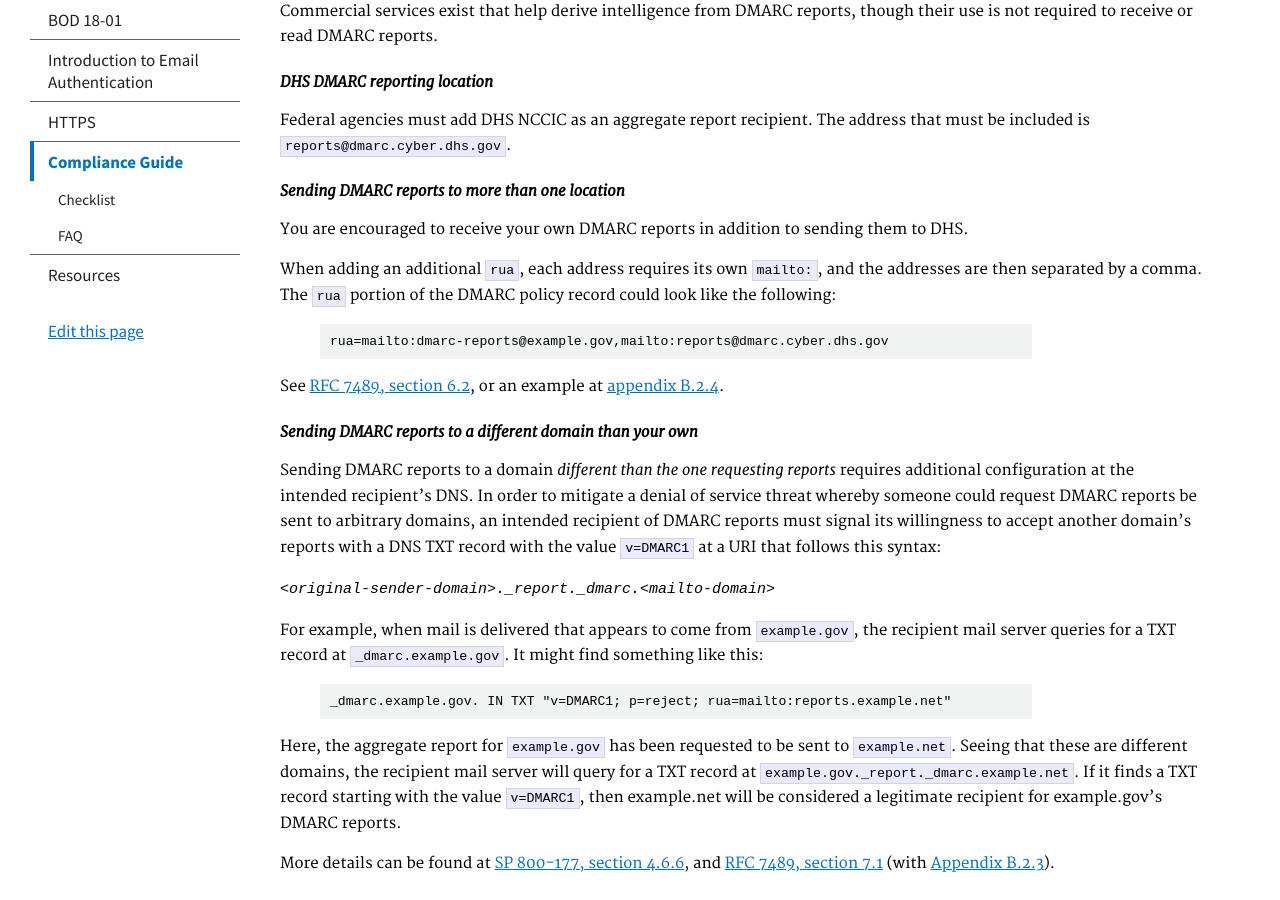
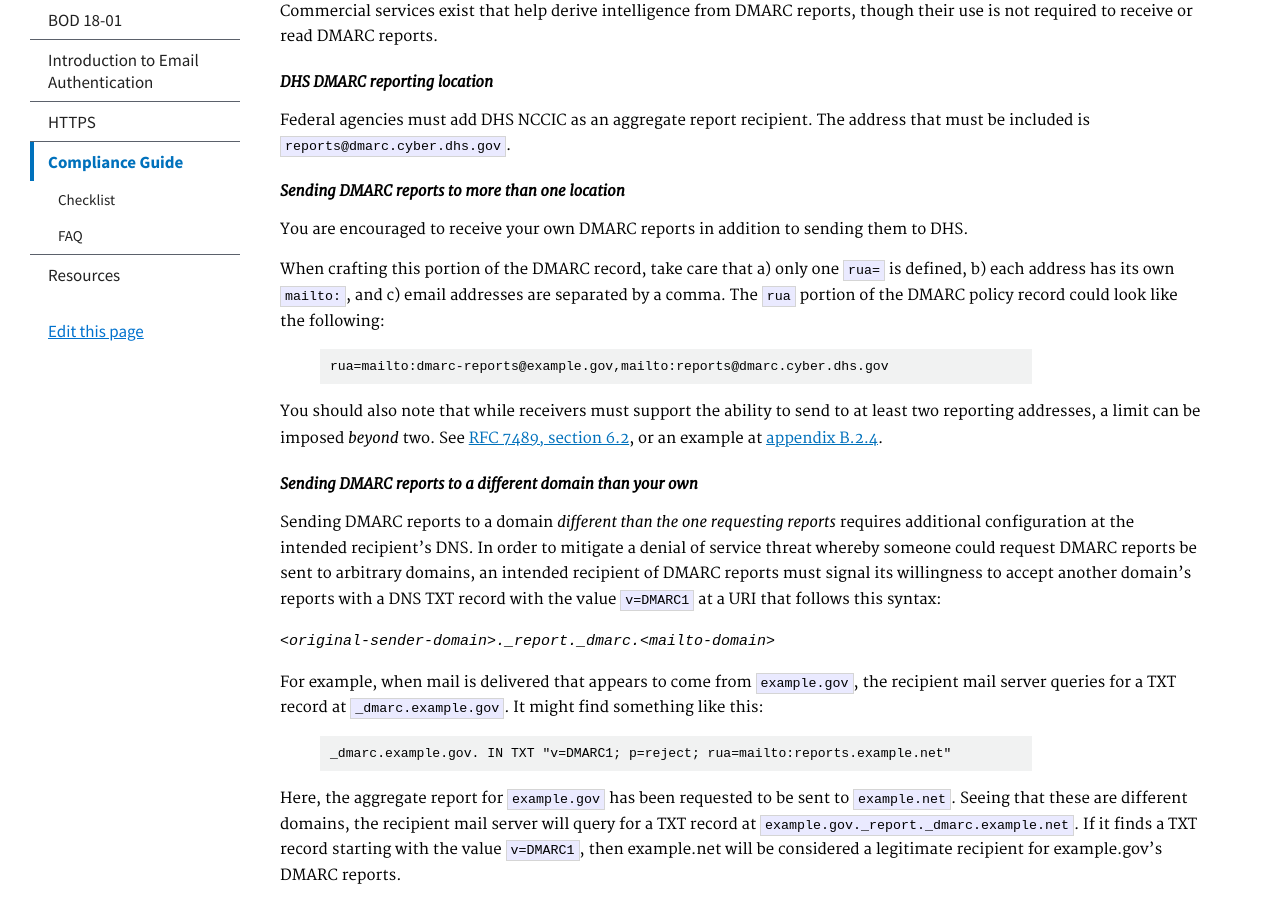
Before and after one commit to cisagov/cyber.dhs.gov, a Jekyll site: the page built from pages/guide.md, in a window 1280 px wide and 900 px high, scrolled down 4336 px. Built offline with Jekyll 4.4.1, drawn with Linux system fonts in a browser that asks for light colours.

Commit message:
Update guide.md
Small update to make the rua language clearer

````diff
--- a/pages/guide.md
+++ b/pages/guide.md
@@ -134,13 +134,13 @@ Federal agencies must add DHS NCCIC as an aggregate report recipient. The addres
 ##### *Sending DMARC reports to more than one location*
 You are encouraged to receive your own DMARC reports in addition to sending them to DHS.
 
-When adding an additional `rua`, each address requires its own `mailto:`, and the addresses are then separated by a comma. The `rua` portion of the DMARC policy record could look like the following:
+When crafting this portion of the DMARC record, take care that a) only one `rua=` is defined, b) each address has its own `mailto:`, and c) email addresses are separated by a comma. The `rua` portion of the DMARC policy record could look like the following:
 
 >```
 rua=mailto:dmarc-reports@example.gov,mailto:reports@dmarc.cyber.dhs.gov
 ```
 
-See [RFC 7489, section 6.2](https://tools.ietf.org/html/rfc7489#section-6.2), or an example at [appendix B.2.4](https://tools.ietf.org/html/rfc7489#appendix-B.2.4).
+You should also note that while receivers must support the ability to send to at least two reporting addresses, a limit can be imposed *beyond* two. See [RFC 7489, section 6.2](https://tools.ietf.org/html/rfc7489#section-6.2), or an example at [appendix B.2.4](https://tools.ietf.org/html/rfc7489#appendix-B.2.4).
 
 ##### *Sending DMARC reports to a different domain than your own*
 Sending DMARC reports to a domain *different than the one requesting reports* requires additional configuration at the intended recipient's DNS. In order to mitigate a denial of service threat whereby someone could request DMARC reports be sent to arbitrary domains, an intended recipient of DMARC reports must signal its willingness to accept another domain's reports with a DNS TXT record with the value `v=DMARC1` at a URI that follows this syntax:
````
